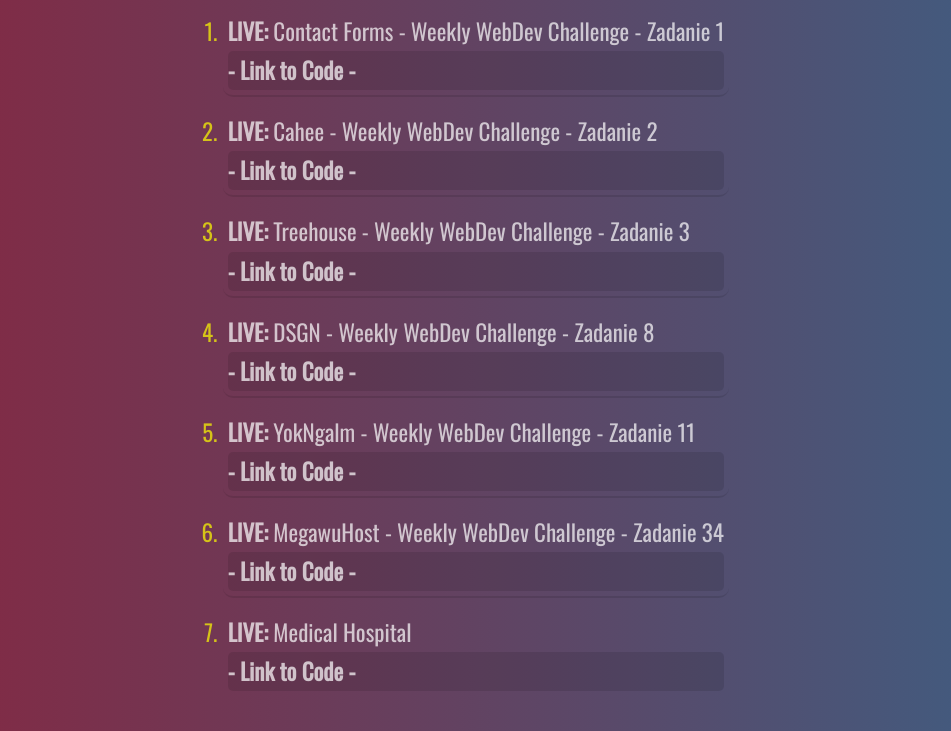
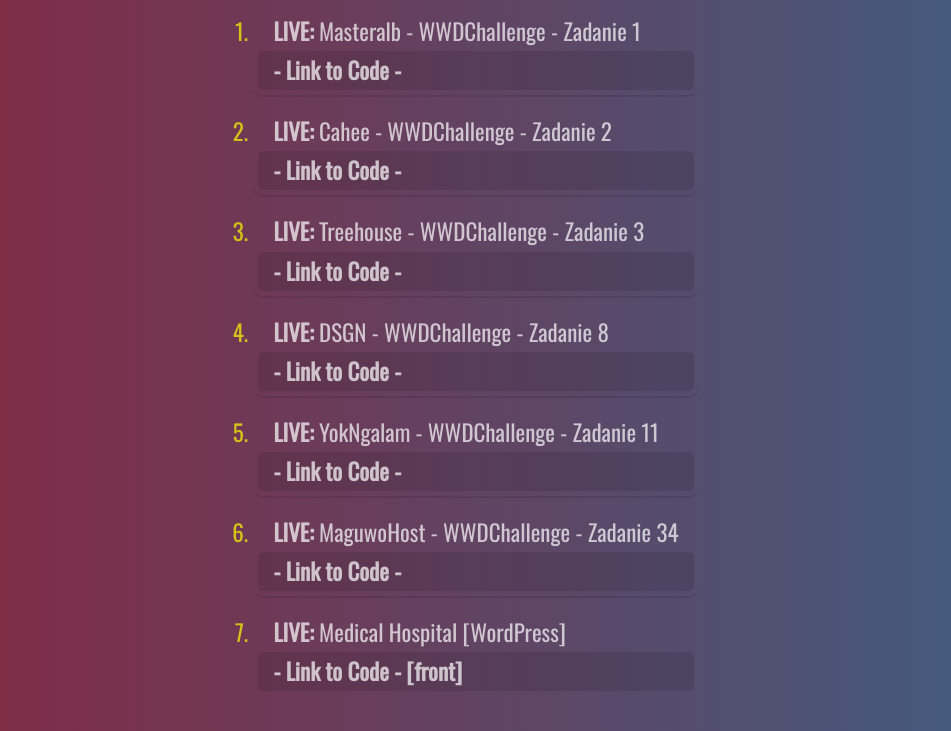
Before and after one commit to silvervian/silvervian.github.io, a website built with webpack: page index.html in a window 1280 px wide. Shown: the part 69-800 px from the top of the page, without its empty margins (164-1115 px from the left). Built offline with nearby package versions, Linux system fonts and the light colour scheme.

Commit message:
Fix correct links to projects

```diff
--- a/index.html
+++ b/index.html
@@ -16,9 +16,7 @@
     <ol class="portfolio__list">
       <li class="portfolio__item">
         <a target="_blank" href="https://silvervian.github.io/WWDChallenge01/" class="portfolio__link"><span class="strong">LIVE:
-          </span>
-          Contact
-          Forms - Weekly WebDev Challenge - Zadanie 1</a>
+          </span>Masteralb - WWDChallenge - Zadanie 1</a>
         <ul>
           <li class="portfolio__code">
             <a target="_blank" href="https://github.com/silvervian/WWDChallenge01" class="portfolio__link"><span class="strong">-
@@ -29,10 +27,10 @@
       <li class="portfolio__item">
         <a target="_blank" href="https://silvervian.github.io/WWDChallenge02/dist/" class="portfolio__link"><span class="strong">LIVE:
           </span>Cahee
-          - Weekly WebDev Challenge - Zadanie 2</a>
+          - WWDChallenge - Zadanie 2</a>
         <ul>
           <li class="portfolio__code">
-            <a target="_blank" href="https://github.com/silvervian/WWDChallenge01" class="portfolio__link"><span class="strong"><span
+            <a target="_blank" href="https://github.com/silvervian/WWDChallenge02" class="portfolio__link"><span class="strong"><span
                   class="strong">-
                   Link to Code -</span></span></a>
           </li>
@@ -41,11 +39,10 @@
       <li class="portfolio__item">
         <a target="_blank" href="https://silvervian.github.io/WWDChallenge03/dist/" class="portfolio__link"><span class="strong">LIVE:
           </span>Treehouse
-          - Weekly WebDev
-          Challenge - Zadanie 3</a>
+          - WWDChallenge - Zadanie 3</a>
         <ul>
           <li class="portfolio__code">
-            <a target="_blank" href="https://github.com/silvervian/WWDChallenge01" class="portfolio__link"><span class="strong">-
+            <a target="_blank" href="https://github.com/silvervian/WWDChallenge03" class="portfolio__link"><span class="strong">-
                 Link to
                 Code -</span></a>
           </li>
@@ -54,44 +51,44 @@
       <li class="portfolio__item">
         <a target="_blank" href="https://silvervian.github.io/WWDChallenge08/dist/" class="portfolio__link"><span class="strong">LIVE:
           </span>DSGN
-          - Weekly WebDev Challenge - Zadanie 8</a>
+          - WWDChallenge - Zadanie 8</a>
         <ul>
           <li class="portfolio__code">
-            <a target="_blank" href="https://github.com/silvervian/WWDChallenge01" class="portfolio__link"><span class="strong">-
+            <a target="_blank" href="https://github.com/silvervian/WWDChallenge08" class="portfolio__link"><span class="strong">-
                 Link to Code -</span></a>
           </li>
         </ul>
       </li>
       <li class="portfolio__item">
         <a target="_blank" href="https://silvervian.github.io/WWDChallenge11/dist/" class="portfolio__link"><span class="strong">LIVE:
-          </span>YokNgalm
-          - Weekly WebDev Challenge - Zadanie 11</a>
+          </span>YokNgalam
+          - WWDChallenge - Zadanie 11</a>
         <ul>
           <li class="portfolio__code">
-            <a target="_blank" href="https://github.com/silvervian/WWDChallenge01" class="portfolio__link"><span class="strong">-
+            <a target="_blank" href="https://github.com/silvervian/WWDChallenge11" class="portfolio__link"><span class="strong">-
                 Link to Code -</span></a>
           </li>
         </ul>
       </li>
       <li class="portfolio__item">
         <a target="_blank" href="https://silvervian.github.io/WWDChallenge34/dist/" class="portfolio__link"><span class="strong">LIVE:
-          </span>MegawuHost
-          - Weekly WebDev Challenge - Zadanie 34</a>
+          </span>MaguwoHost
+          - WWDChallenge - Zadanie 34</a>
         <ul>
           <li class="portfolio__code">
-            <a target="_blank" href="https://github.com/silvervian/WWDChallenge01" class="portfolio__link"><span class="strong">-
+            <a target="_blank" href="https://github.com/silvervian/WWDChallenge34" class="portfolio__link"><span class="strong">-
                 Link to Code -</span></a>
           </li>
         </ul>
       </li>
       <li class="portfolio__item">
         <a target="_blank" href="https://www.jedrczak.pl/medicalhospital/" class="portfolio__link"><span class="strong">LIVE:
-          </span>Medical
-          Hospital</a>
+          </span>Medical Hospital [WordPress]</a>
         <ul>
           <li class="portfolio__code">
-            <a target="_blank" href="https://github.com/silvervian/WWDChallenge01" class="portfolio__link"><span class="strong">-
-                Link to Code -</span></a>
+            <a target="_blank" href="https://github.com/silvervian/Medical-Hospital" class="portfolio__link"><span
+                class="strong">-
+                Link to Code - [front]</span></a>
           </li>
         </ul>
       </li>
--- a/src/sass/components/_portfolio.scss
+++ b/src/sass/components/_portfolio.scss
@@ -36,6 +36,7 @@
   }
 
   &__link {
+    padding: 0 1.5rem;
     position: relative;
     color: rgba(255, 255, 255,.7);
     border-bottom: 1px solid transparent;
```
Also changed, not shown: src/index.html (+16 -17 lines), css/main.css, src/sass/utilities/_variables.scss (line endings or trailing spaces).
